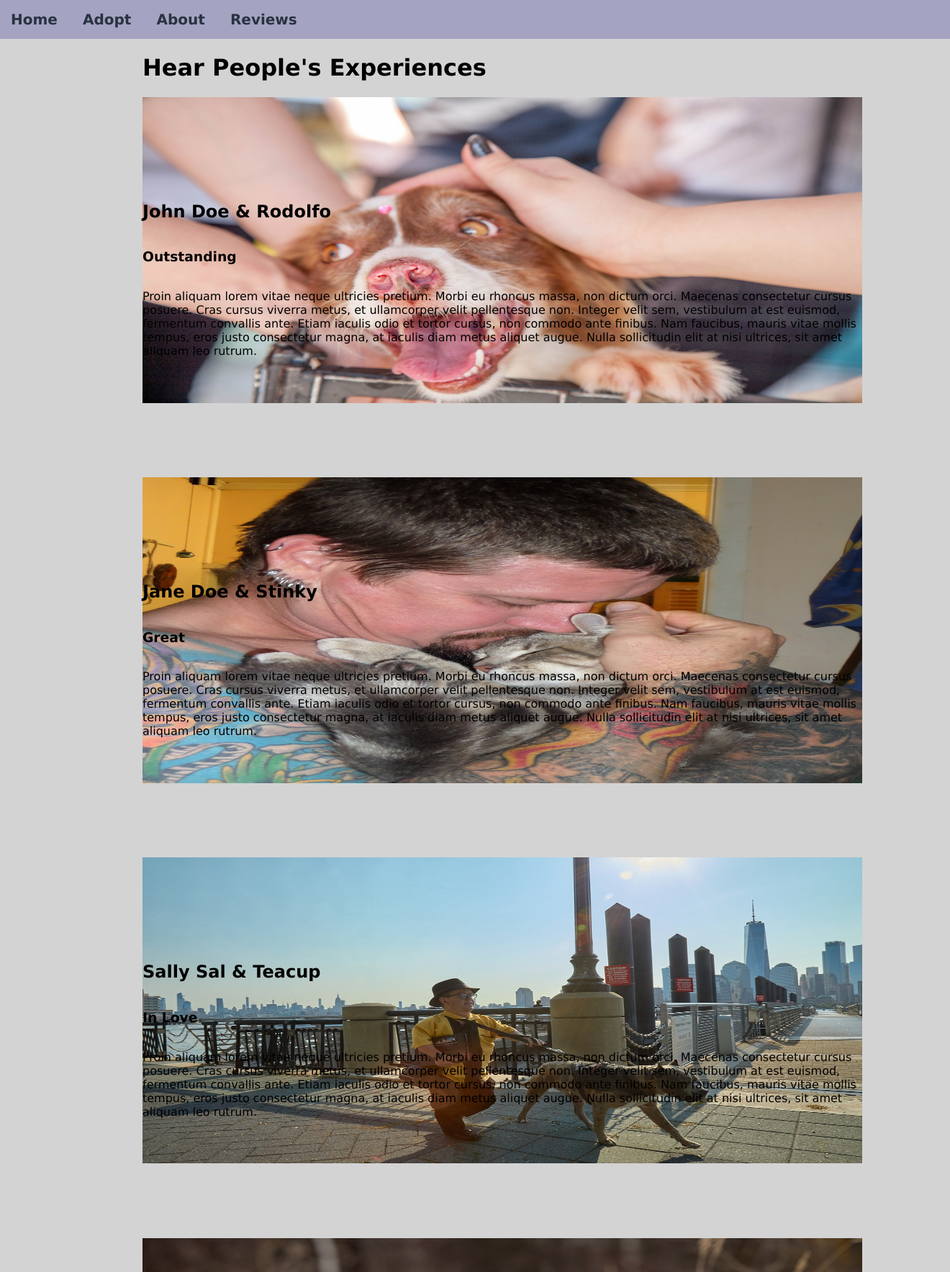
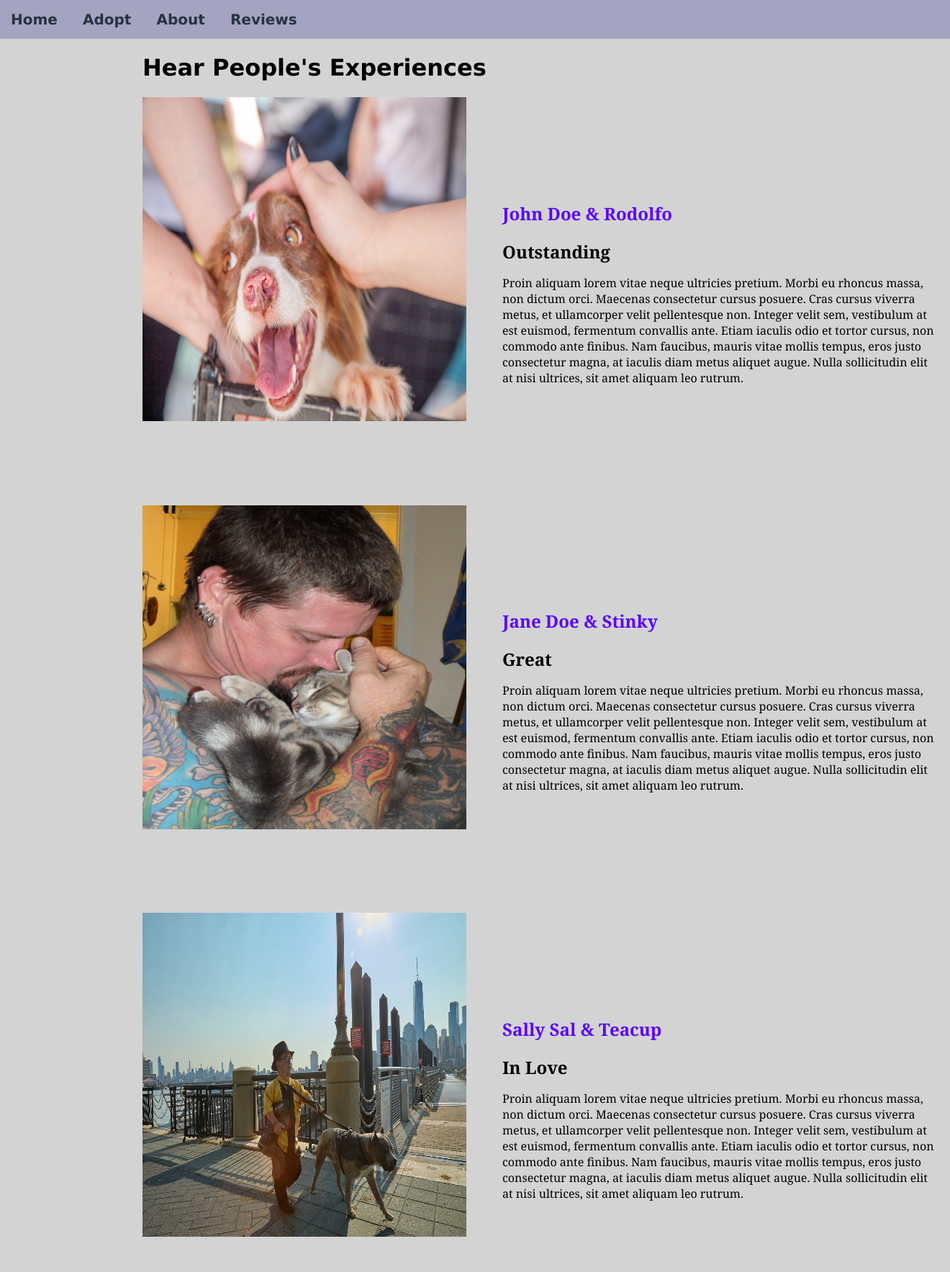
Before and after one commit to bchairez4/flask-landing-page, a Flask app: page /reviews in a window 1320 px wide. Shown: the part 140-1907 px from the top of the page at 72% size. Run offline with Flask 3, Linux system fonts and the light colour scheme.

Commit message:
wrapped reviewPostInfo in a div

```diff
--- a/templates/reviews.html
+++ b/templates/reviews.html
@@ -6,12 +6,14 @@
     <h1> Hear People's Experiences </h1>
     {% for review in reviewList %}
         <div class="reviewPost">
-            <img class="reviewImages" src="{{ review.get('img_src') }}" alt="{{ review.get('petName') }}">
-            <h2 class="reviewTitle">{{ review.get('name') }} & {{ review.get('petName') }}</h2>
-            <h3 class="reviewRating">{{ review.get('rating') }}</h3>
-            <p>
-                Proin aliquam lorem vitae neque ultricies pretium. Morbi eu rhoncus massa, non dictum orci. Maecenas consectetur cursus posuere. Cras cursus viverra metus, et ullamcorper velit pellentesque non. Integer velit sem, vestibulum at est euismod, fermentum convallis ante. Etiam iaculis odio et tortor cursus, non commodo ante finibus. Nam faucibus, mauris vitae mollis tempus, eros justo consectetur magna, at iaculis diam metus aliquet augue. Nulla sollicitudin elit at nisi ultrices, sit amet aliquam leo rutrum.
-            </p>
+            <img class="reviewPostImage" src="{{ review.get('img_src') }}" alt="{{ review.get('petName') }}">
+            <div class="reviewPostInfo">
+                <h2 class="reviewPostTitle">{{ review.get('name') }} & {{ review.get('petName') }}</h2>
+                <h3 class="reviewPostRating">{{ review.get('rating') }}</h3>
+                <p>
+                    Proin aliquam lorem vitae neque ultricies pretium. Morbi eu rhoncus massa, non dictum orci. Maecenas consectetur cursus posuere. Cras cursus viverra metus, et ullamcorper velit pellentesque non. Integer velit sem, vestibulum at est euismod, fermentum convallis ante. Etiam iaculis odio et tortor cursus, non commodo ante finibus. Nam faucibus, mauris vitae mollis tempus, eros justo consectetur magna, at iaculis diam metus aliquet augue. Nulla sollicitudin elit at nisi ultrices, sit amet aliquam leo rutrum.
+                </p>
+            </div>
         </div>
     {% endfor %}
 {% endblock %}
```
